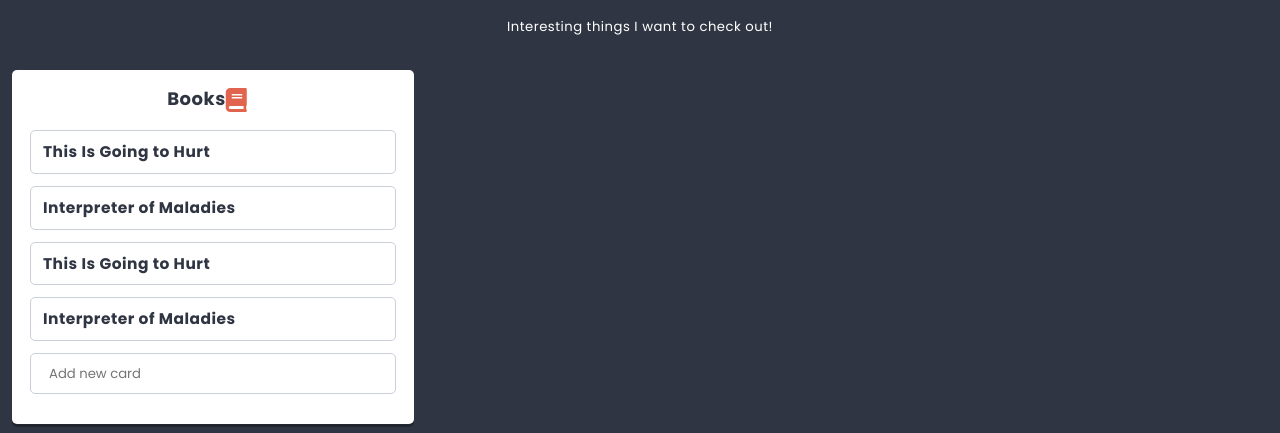
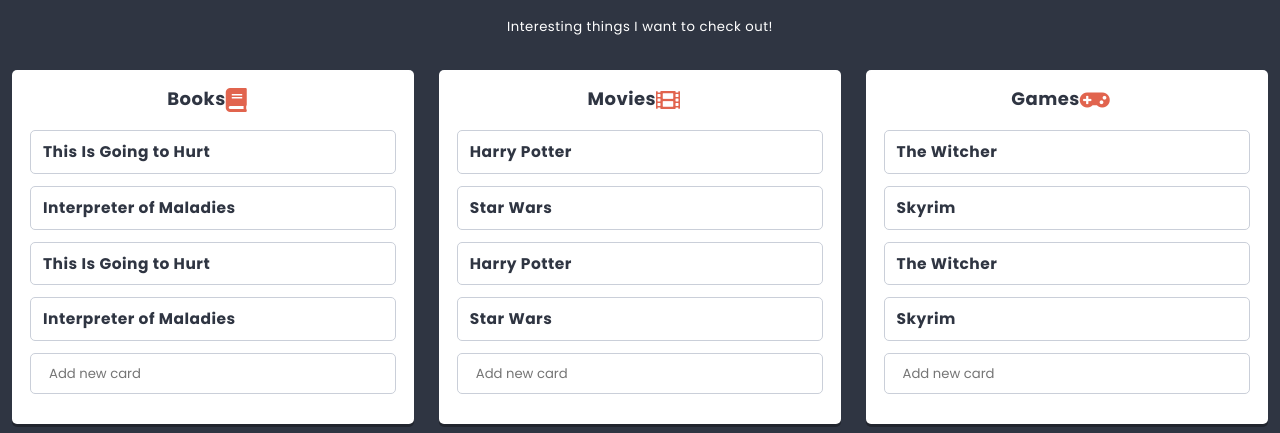
Before and after one commit to marcinsamarzewski/React-Kodilla, a React app: page / in a window 1280 px wide. Shown: the part 362-795 px from the top of the page. Built offline with nearby package versions, Linux system fonts and the light colour scheme.

Commit message:
fix problem with collumn render

```diff
--- a/src/components/Column/Column.js
+++ b/src/components/Column/Column.js
@@ -24,7 +24,7 @@
       <section className={styles.component}>
         <h3 className={styles.title}>{title}
           <span className={styles.icon}>
-            <Icon name={icon} />
+            <Icon name={icon}/>
           </span>
         </h3>
         <div className={styles.cards}>
@@ -34,7 +34,7 @@
         </div>
         <div className={styles.cards}>
           {this.state.cards.map(({ key, ...cardProps }) => (
-            <Card key={key} {...cardProps} />
+            <Card key={key} {...cardProps}/>
           ))}
         </div>
         <div className={styles.creator}>
--- a/src/components/List/List.js
+++ b/src/components/List/List.js
@@ -28,9 +28,11 @@
         <div className={styles.description}>
           {ReactHtmlParser(description)}
         </div>
-        {columns.map(columnData => (
-          <Column key={columnData.id} {...columnData} />
-        ))}
+        <div className={styles.columns}>
+          {columns.map(columnData => (
+            <Column key={columnData.id} {...columnData} />
+          ))}
+        </div>
         /<div className={styles.creator}>
           <Creator text={settings.columnCreatorText} action={addColumn}/>
         </div>
```
